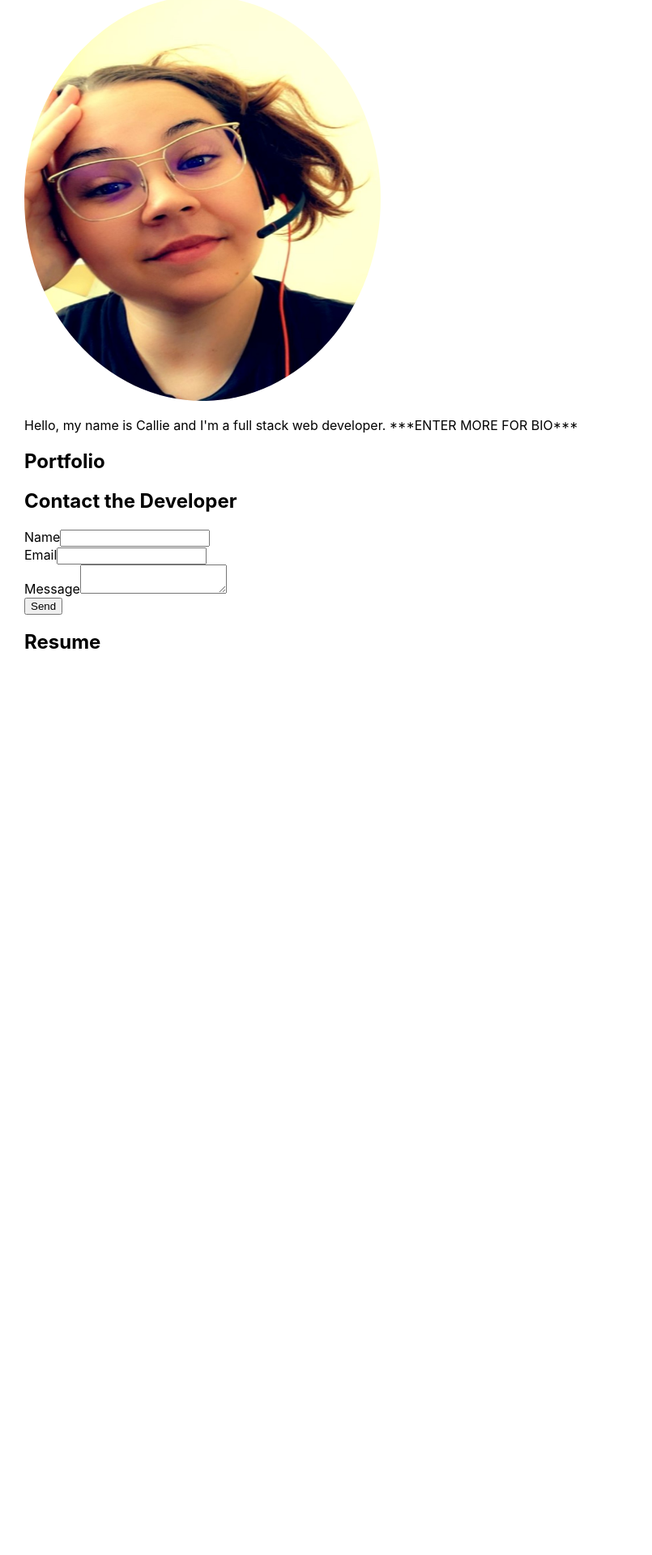
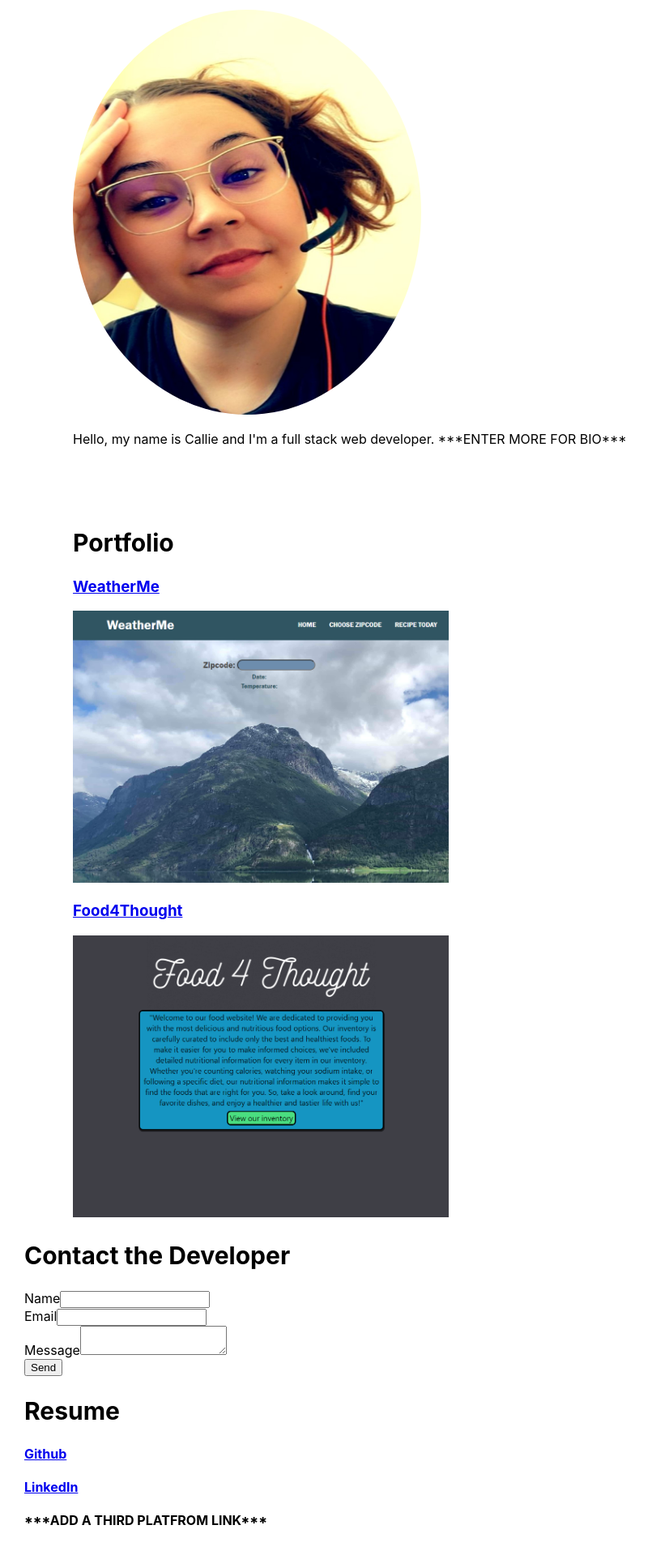
Before and after one commit to CalCar0707/W20C-reactportfolio, a React (Create React App) app in the folder react-portfolio/: page / in a window 1280 px wide. Shown: the part 194-2114 px from the top of the page at 81% size, without its empty margins (0-805 px from the left). Before the commit the page ends 1051 px from the top, so only its background shows below. Built offline with nearby package versions, Linux system fonts and the light colour scheme.

Commit message:
added footer, updated form

```diff
--- a/react-portfolio/src/components/Footer.js
+++ b/react-portfolio/src/components/Footer.js
@@ -2,7 +2,7 @@ import React from "react";
 
 export default function Footer() {
     return (
-        <div>
+        <div className="footer">
         <a href="https://github.com/CalCar0707"><h4>Github</h4></a>
         <a href="https://www.linkedin.com/in/callie-baliles/"><h4>LinkedIn</h4></a>
         <h4>***ADD A THIRD PLATFROM LINK***</h4>
--- a/react-portfolio/src/components/Form.js
+++ b/react-portfolio/src/components/Form.js
@@ -15,22 +15,22 @@ export default function Form () {
     console.log(conForm)
   }
   return (
-    <div className="container mt-5">
-      <h2 className="mb-3">Contact the Developer</h2>
+    <div className="container">
+      <h2>Contact the Developer</h2>
       <form onSubmit={handleFormSubmit}>
-        <div className="mb-3">
+        <div className="input-form">
           <label className="form-label" htmlFor="name">
             Name
           </label>
           <input className="form-control" type="text" id="name" required />
         </div>
-        <div className="mb-3">
+        <div className="input-form">
           <label className="form-label" htmlFor="email">
             Email
           </label>
           <input className="form-control" type="email" id="email" required />
         </div>
-        <div className="mb-3">
+        <div className="input-form">
           <label className="form-label" htmlFor="message">
             Message
           </label>
--- a/react-portfolio/src/components/Navigation.js
+++ b/react-portfolio/src/components/Navigation.js
@@ -12,10 +12,10 @@ export default function Navigation() {
                     <a href="#portfolio">
                         <li>Portfolio</li>
                         </a>
-                    <a href="#">
+                    <a href="#contact-form">
                         <li>Contact</li>
                         </a>
-                    <a href="#">
+                    <a href="#resume">
                         <li>Resume</li>
                         </a>
                 </ul>
--- a/react-portfolio/src/components/Project.js
+++ b/react-portfolio/src/components/Project.js
@@ -3,29 +3,42 @@ import WelcomeHeader from "./Header";
 import Footer from "./Footer";
 import Form from "./Form";
 
+//import pics and screenshots
 import profilePic from './../img/portfolio pic.jpg';
+import weatherMe from './../img/weatherme-screenshot.png';
+import Food4Thought from './../img/Food4thought-screenshot.png';
 
 
 export default function Project(){
     return (
         <div>
             <WelcomeHeader />
-            <div className="about-me">
+            <div id="about-me">
                 <h2>About Me</h2>
                 <img src={profilePic} className="profilepic" alt="developer pic" />
                 <p>Hello, my name is Callie and I'm a full stack web developer. ***ENTER MORE FOR BIO*** </p>
             </div>
-            <div className="portfolio">
+            <div id="portfolio">
                 <h2>Portfolio</h2>
+                <a href="https://bravenbright.github.io/WeatherMe/#gsc.tab=0">
+                    <h3>WeatherMe</h3></a>
+                    <img src={weatherMe} className="projectpic" />
+                <a href="https://f4t-db.herokuapp.com/">
+                    <h3>Food4Thought</h3>
+                    <img src={Food4Thought} className="projectpic" />
+                </a>
 
 
             </div>
-            <div className="contact-form">
+            <div id="contact-form">
                 <Form />
 
             </div>
-            <div className="resume">
+            <div id="resume">
                 <h2>Resume</h2>
+            </div>
+            <div className="footer">
+                <Footer />
             </div>
         </div>
     );
--- a/react-portfolio/src/index.css
+++ b/react-portfolio/src/index.css
@@ -16,7 +16,7 @@ code {
 
 .profilepic {
   border-radius: 50%;
-  width: 440px;
+  width: 430px;
   height: 500px;
 }
 
@@ -33,7 +33,7 @@ header{
 
 h1 {
   margin-left: 40px;
-  font-size: 35px;
+  font-size: 40px;
   font-family:Arial, Helvetica, sans-serif;
 }
 
@@ -46,3 +46,26 @@ header li {
   color: black;
   text-decoration: none;
 }
+
+h2 {
+  font-size: 30px;
+}
+
+#about-me {
+  margin-left: 60px;
+}
+
+#portfolio {
+  margin-top: 100px;
+  margin-left: 60px;
+}
+
+.projectpic {
+  display: inline-block;
+  width: 40%;
+}
+
+.footer {
+  display: inline;
+  align-items: center;
+}
```
